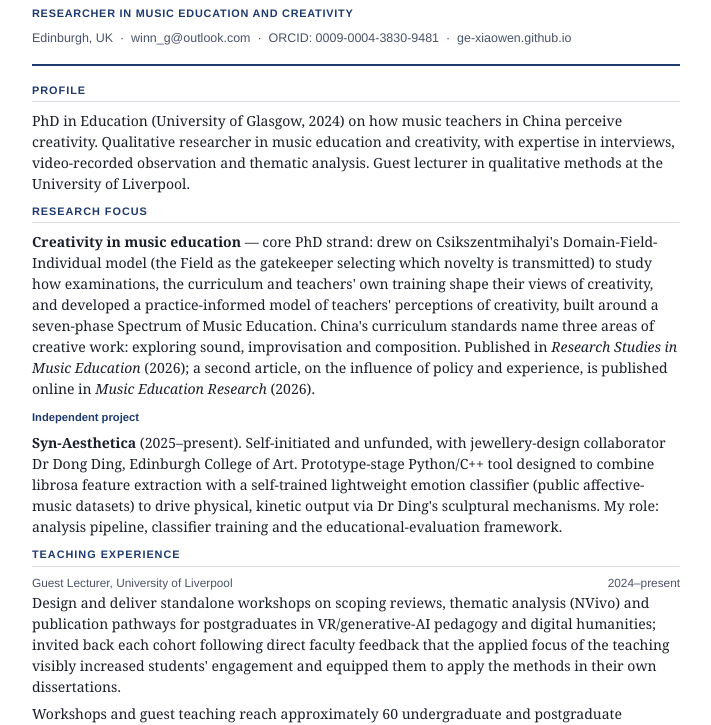
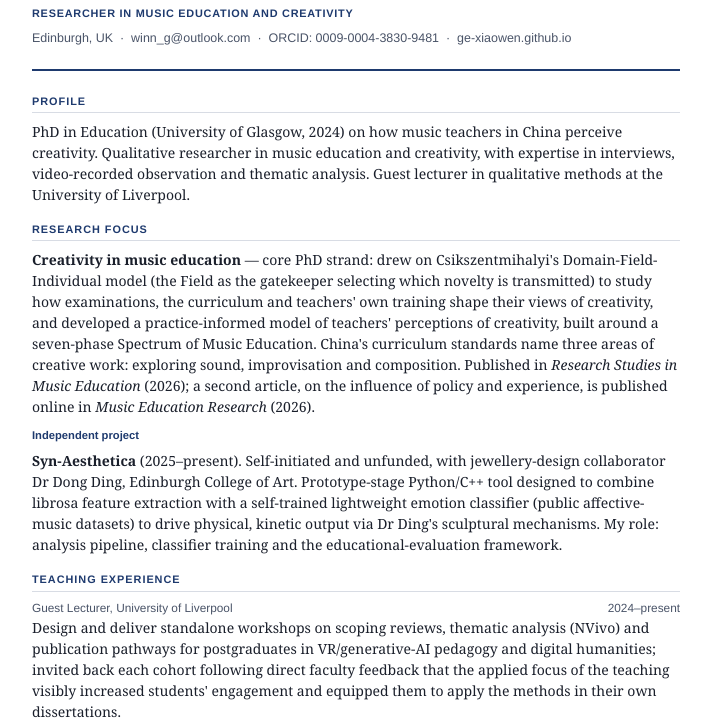
Before and after one commit to ge-xiaowen/ge-xiaowen.github.io, a plain HTML site: page cv-print.html in a window 1280 px wide. Shown: the part 80-805 px from the top of the page, without its empty margins (284-995 px from the left). Drawn offline with Linux system fonts and the light colour scheme.

Commit message:
Fix: regenerate downloadable CV PDF from the correct two-column source (cv-print-color.html); revert unnecessary spacing changes in unused cv-print.html

```diff
--- a/cv-print.html
+++ b/cv-print.html
@@ -4,6 +4,7 @@
 <meta charset="UTF-8">
 <title>Xiaowen (Winn) Ge — CV</title>
 <style>
+  @page { margin: 0; }
   * { box-sizing: border-box; }
   body {
     margin: 0;
@@ -15,9 +16,9 @@
   }
   main { max-width: 720px; margin: 0 auto; padding: 40px 36px; }
   header {
-    margin-bottom: 16px;
+    margin-bottom: 22px;
     border-bottom: 2.5px solid #1e3a6e;
-    padding-bottom: 10px;
+    padding-bottom: 14px;
   }
   h1 { font-size: 1.7rem; margin: 0 0 4px; letter-spacing: -0.01em; }
   .role-line {
@@ -26,17 +27,17 @@
     color: #1e3a6e; margin: 0 0 8px;
   }
   .contact-line { font-family: 'Helvetica Neue', Arial, sans-serif; font-size: 0.78rem; color: #4a5468; }
-  section { margin-bottom: 9px; page-break-inside: avoid; }
+  section { margin-bottom: 16px; page-break-inside: avoid; }
   h2 {
     font-family: 'Helvetica Neue', Arial, sans-serif;
     font-size: 0.68rem; font-weight: 700; letter-spacing: 0.09em; text-transform: uppercase;
     color: #1e3a6e; margin: 0 0 8px; padding-bottom: 3px; border-bottom: 1px solid #d8dce4;
   }
-  p { margin: 0 0 6px; }
+  p { margin: 0 0 7px; }
   ul.plain { list-style: none; margin: 0; padding: 0; }
-  ul.plain li { margin: 0 0 6px; }
+  ul.plain li { margin: 0 0 8px; }
   .sub-label { font-family: 'Helvetica Neue', Arial, sans-serif; font-weight: 700; font-size: 0.7rem; color: #1e3a6e; margin: 10px 0 6px; }
-  .entry { margin-bottom: 6px; }
+  .entry { margin-bottom: 9px; }
   .entry-title { font-weight: 700; }
   .entry-meta { font-family: 'Helvetica Neue', Arial, sans-serif; font-size: 0.74rem; color: #4a5468; }
   .entry-meta .dates { float: right; }
```
Also changed, not shown: 1 other file.
